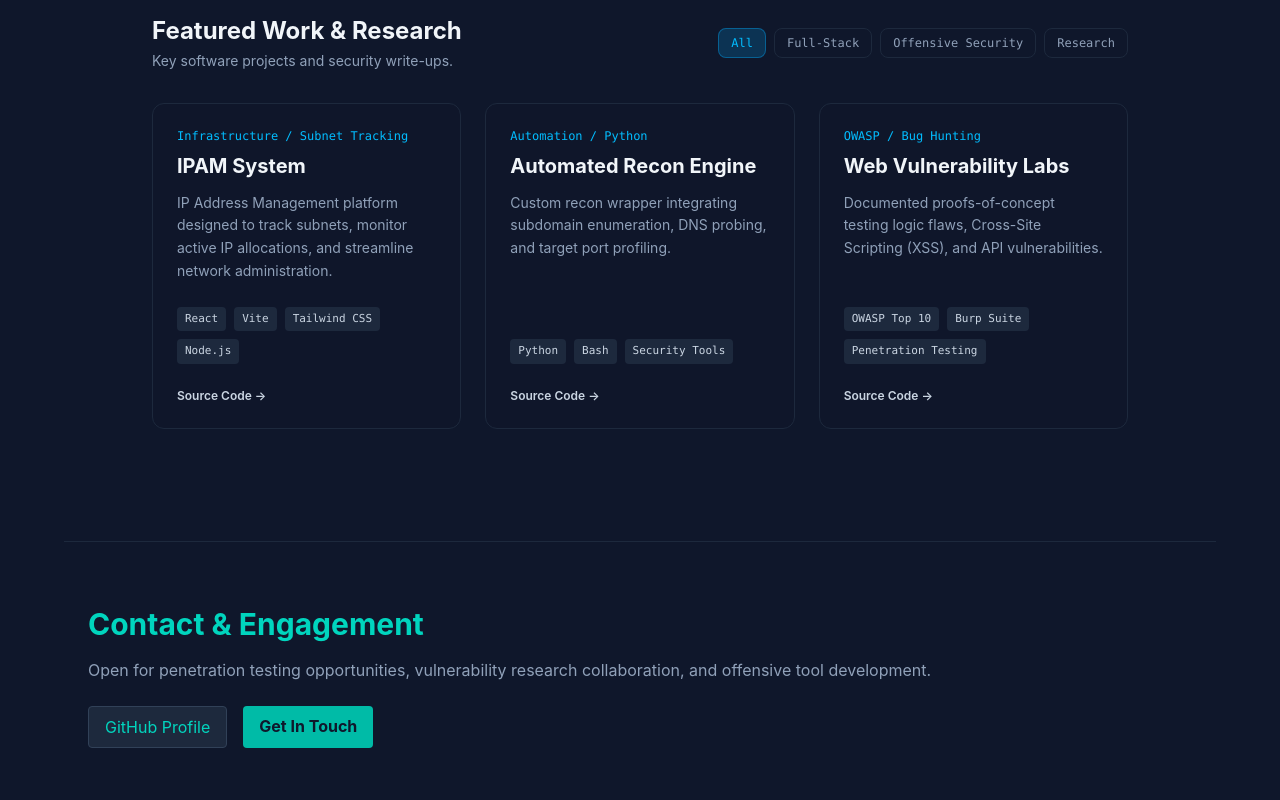
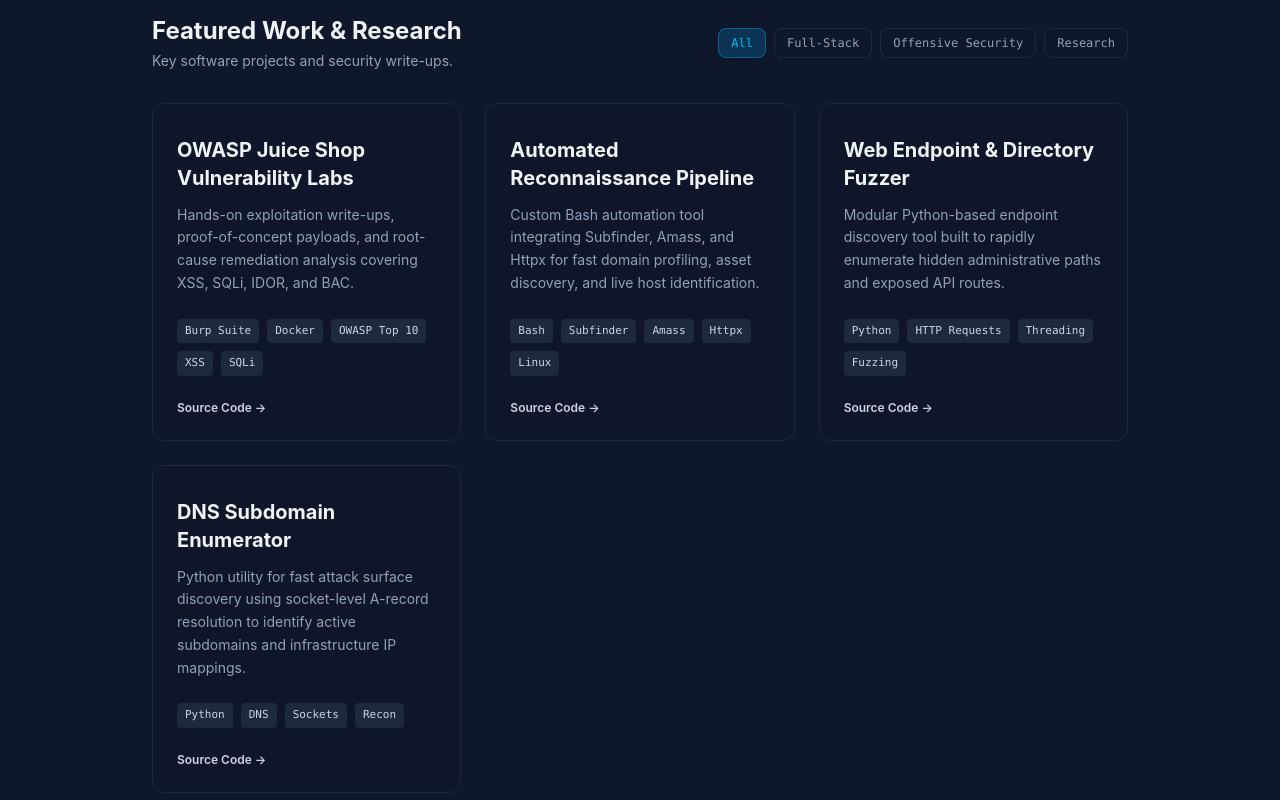
Before and after one commit to NerdCodec/MePortfolio, a React (Vite) app: page / in a window 1280 px wide. Shown: the part 740-1540 px from the top of the page. Built offline with nearby package versions, Linux system fonts and the light colour scheme.

Commit message:
Add sub-fuzzer project card to portfolio

```diff
--- a/src/components/Projects.jsx
+++ b/src/components/Projects.jsx
@@ -6,30 +6,35 @@
   const projectList = [
   {
     id: 1,
-      title: "IPAM System",
-      category: "Full-Stack",
-      tagline: "Infrastructure / Subnet Tracking",
-      description: "IP Address Management platform designed to track subnets, monitor active IP allocations, and streamline network administration.",
-      tech: ["React", "Vite", "Tailwind CSS", "Node.js"],
-      github: "https://github.com/NerdCodec"
+    title: "OWASP Juice Shop Vulnerability Labs",
+    category: "Offensive Security",
+    description: "Hands-on exploitation write-ups, proof-of-concept payloads, and root-cause remediation analysis covering XSS, SQLi, IDOR, and BAC.",
+    tech: ["Burp Suite", "Docker", "OWASP Top 10", "XSS", "SQLi"],
+    github: "https://github.com/NerdCodec/vulnerability-labs"
   },
   {
     id: 2,
-      title: "Automated Recon Engine",
-      category: "Offensive Security",
-      tagline: "Automation / Python",
-      description: "Custom recon wrapper integrating subdomain enumeration, DNS probing, and target port profiling.",
-      tech: ["Python", "Bash", "Security Tools"],
+    title: "Automated Reconnaissance Pipeline",
+    category: "Recon & Automation",
+    description: "Custom Bash automation tool integrating Subfinder, Amass, and Httpx for fast domain profiling, asset discovery, and live host identification.",
+    tech: ["Bash", "Subfinder", "Amass", "Httpx", "Linux"],
     github: "https://github.com/NerdCodec/recon-pipeline"
   },
   {
     id: 3,
-      title: "Web Vulnerability Labs",
-      category: "Research",
-      tagline: "OWASP / Bug Hunting",
-      description: "Documented proofs-of-concept testing logic flaws, Cross-Site Scripting (XSS), and API vulnerabilities.",
-      tech: ["OWASP Top 10", "Burp Suite", "Penetration Testing"],
-      github: "https://github.com/NerdCodec/vulnerability-labs"
+    title: "Web Endpoint & Directory Fuzzer",
+    category: "Tool Development",
+    description: "Modular Python-based endpoint discovery tool built to rapidly enumerate hidden administrative paths and exposed API routes.",
+    tech: ["Python", "HTTP Requests", "Threading", "Fuzzing"],
+    github: "https://github.com/NerdCodec/py-fuzzer"
+  },
+  {
+  id: 4,
+  title: "DNS Subdomain Enumerator",
+  category: "Recon & Automation",
+  description: "Python utility for fast attack surface discovery using socket-level A-record resolution to identify active subdomains and infrastructure IP mappings.",
+  tech: ["Python", "DNS", "Sockets", "Recon"],
+  github: "https://github.com/NerdCodec/sub-fuzzer"
   }
 ];
 
```
Lines whose indentation alone changed are shown as unchanged.
